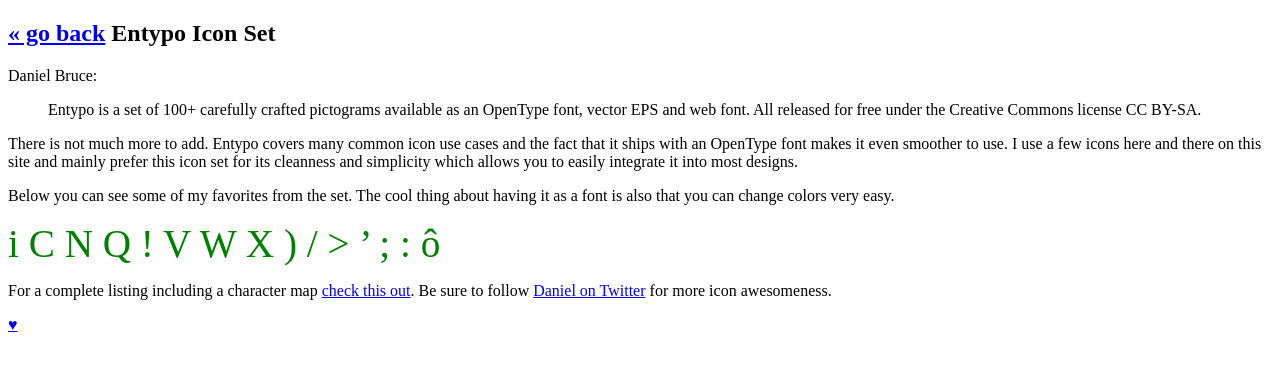
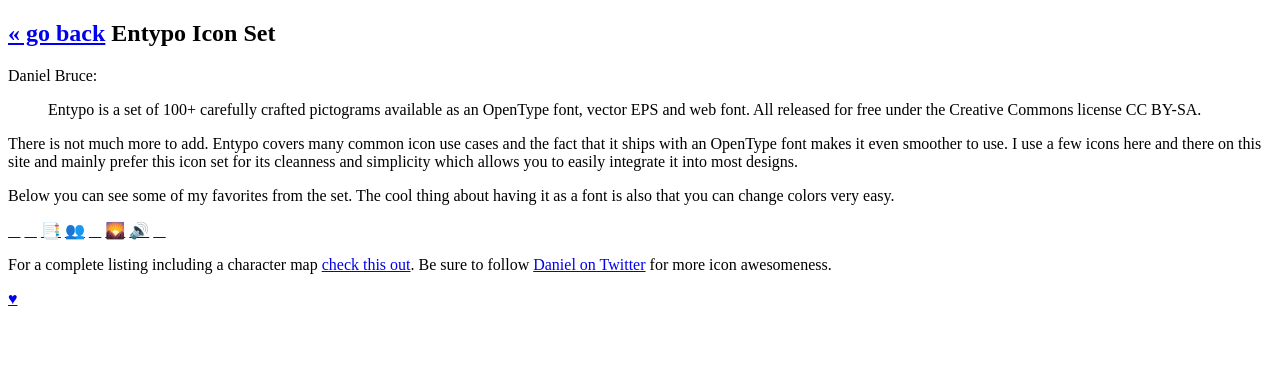
Before and after one commit to martinklepsch/martinklepsch.org, a Jekyll site: the page built from _posts/2012-03-08-Entypo-Icon-Set.markdown, in a window 1280 px wide. Shown: the top 371 px of the page. Built offline with Jekyll 4.4.1, drawn with Linux system fonts in a browser that asks for light colours; nearby versions of some CDN libraries.

Commit message:
fix broken icons in entypo post

```diff
--- a/_posts/2012-03-08-Entypo-Icon-Set.markdown
+++ b/_posts/2012-03-08-Entypo-Icon-Set.markdown
@@ -17,23 +17,18 @@
 Below you can see some of my favorites from the set. The cool thing about having it as
 a font is also that you can change colors very easy.
 
-<span class="entypo" style="font-size:2.45em;color:green;">
-<span>i</span>
-<span>C</span>
-<span>N</span>
-<span>Q</span>
-<span>!</span>
-<span>V</span>
-<span>W</span>
-<span>X</span>
-<span>)</span>
-<span>/</span>
-<span>></span>
-<span>'</span>
-<span>;</span>
-<span>:</span>
-<span>&ocirc;</span>
-</span>
+<section id="socialize">
+<p>
+<a href="http://twitter.com/mklappstuhl" target="_blank" class="icon"><span class="hint--bottom" data-hint="I say stupid things in public on Twitter">&#59160;</span></a>
+<a href="http://github.com/mklappstuhl" target="_blank" class="icon"><span class="hint--bottom" data-hint="I share code on Github">&#59156;</span></a>
+<a href="http://pinboard.in/u:mklappstuhl" target="_blank" class="icon"><span class="hint--bottom" data-hint="I save interesting links at Pinboard">&#128209;</span></a>
+<a href="http://facebook.com/martinklepsch" target="_blank" class="icon"><span class="hint--bottom" data-hint="I have “friends” on Facebook">&#128101;</span></a>
+<a href="http://foursquare.com/mklappstuhl" target="_blank" class="icon"><span class="hint--bottom" data-hint="I check in in places on Foursquare">&#59175;</span></a>
+<a href="http://instagram.com/mklappstuhl" target="_blank" class="icon"><span class="hint--bottom" data-hint="I post pretty pictures to Instagram">&#127748;</span></a>
+<a href="http://soundcloud.com/mklappstuhl" target="_blank" class="icon"><span class="hint--bottom" data-hint="I listen to and share music on Soundcloud">&#128266;</span></a>
+<a href="http://pinterest.com/martinklepsch" target="_blank" class="icon"><span class="hint--bottom" data-hint="I collect pretty things on Pinterest">&#59392;</span></a>
+</p>
+</section>
 
 For a complete listing including a character map [check this out](http://bistro.convergencecms.co/entypo).
 Be sure to follow [Daniel on Twitter](http://twitter.com/danielbruce_) for more icon
```
Also changed, not shown: index.html (+6 -6 lines).
